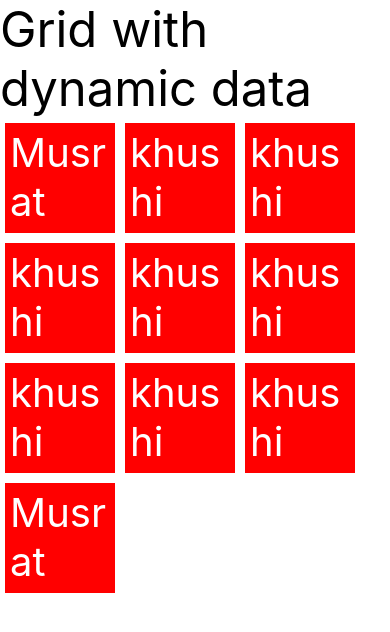
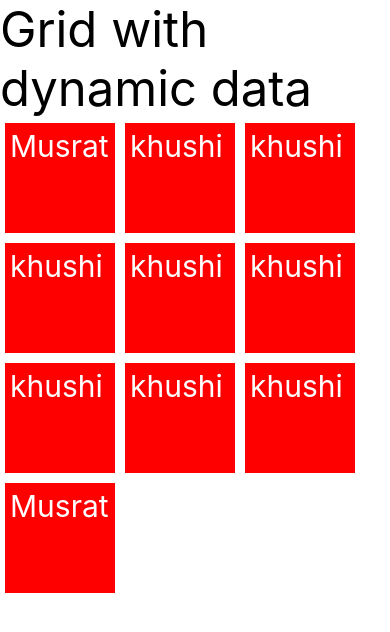
Before and after one commit to khushi4452/Flex-Property, a React Native app: screen / in a window 390 px wide. Shown: the top 632 px of the page. Built offline with nearby package versions, Linux system fonts and the light colour scheme.

Commit message:
Update App.js

```diff
--- a/App.js
+++ b/App.js
@@ -24,7 +24,7 @@ export default function App() {
 
 const styles = StyleSheet.create({
   item: {
-    fontSize: 40,
+    fontSize: 30,
     backgroundColor: 'red',
     color: '#fff',
     margin: 5,
```
